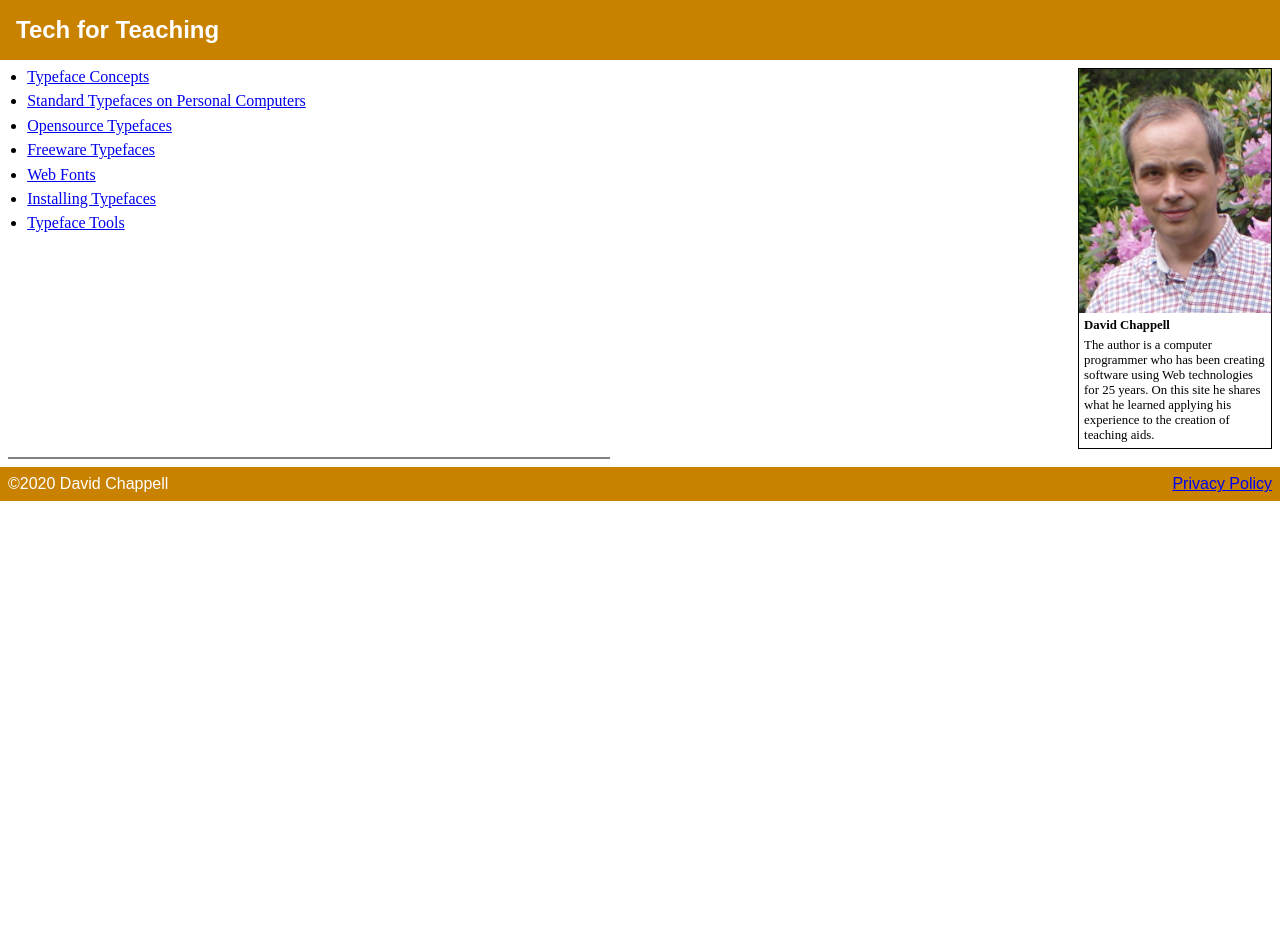
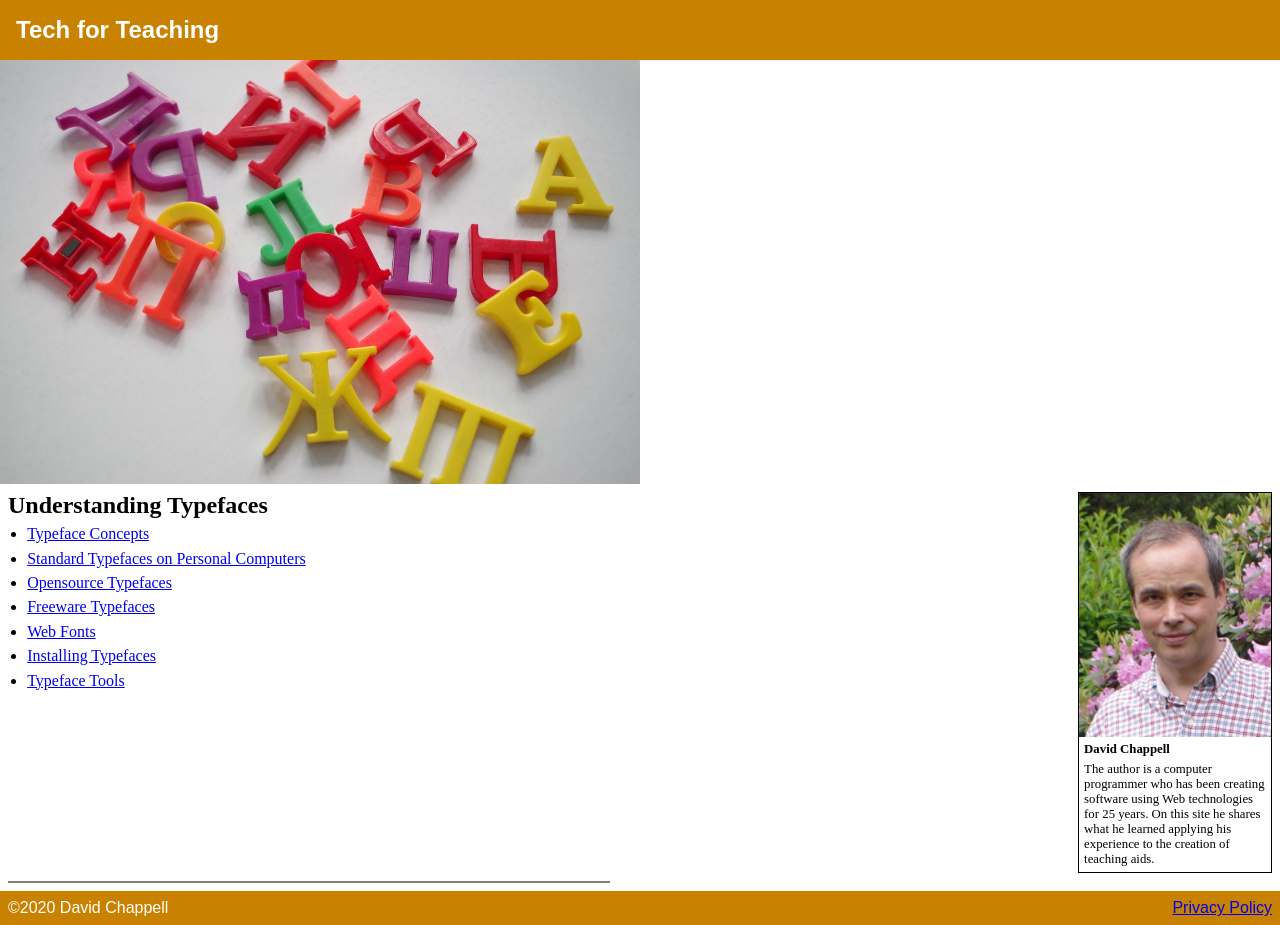
Before and after one commit to david672orford/tech-for-teaching, a Jekyll site: the page built from typefaces/index.md, in a window 1280 px wide. Built offline with Jekyll 4.4.1, drawn with Linux system fonts in a browser that asks for light colours; our own code applies the rules of GitHub Pages for plain Markdown files; before the commit the page ends 900 px from its top, so only the background shows below that.

Commit message:
added typefaces images

```diff
--- a/typefaces/index.md
+++ b/typefaces/index.md
@@ -1,3 +1,10 @@
+---
+title_img: russian_letters.jpg
+title_alt: A child's plastic toy letters lie scattered on a surface.
+---
+Understanding Typefaces
+=======================
+
 * [Typeface Concepts](concepts/)
 * [Standard Typefaces on Personal Computers](standard/)
 * [Opensource Typefaces](opensource/)
```
Also changed, not shown: assets/images/title/image.png, assets/images/title/image.svg (added), typefaces/russian_letters.jpg (added).
